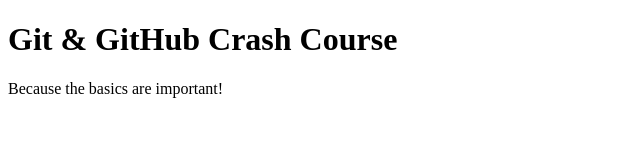
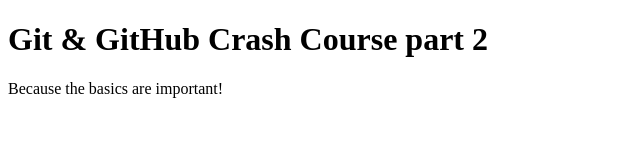
Before and after one commit to TrevorKiyaka/tester, a plain HTML site: page index.html in a window 1280 px wide. Shown: the whole page, without its empty margins (0-640 px from the left). Drawn offline with Linux system fonts and the light colour scheme.

Commit message:
initial commit

```diff
--- a/index.html
+++ b/index.html
@@ -7,7 +7,7 @@
     <title>Git & GitHub Crash Course</title>
   </head>
   <body>
-    <h1>Git & GitHub Crash Course</h1>
+    <h1>Git & GitHub Crash Course part 2 </h1>
     <p>Because the basics are important!</p>
   </body>
 </html>
```
